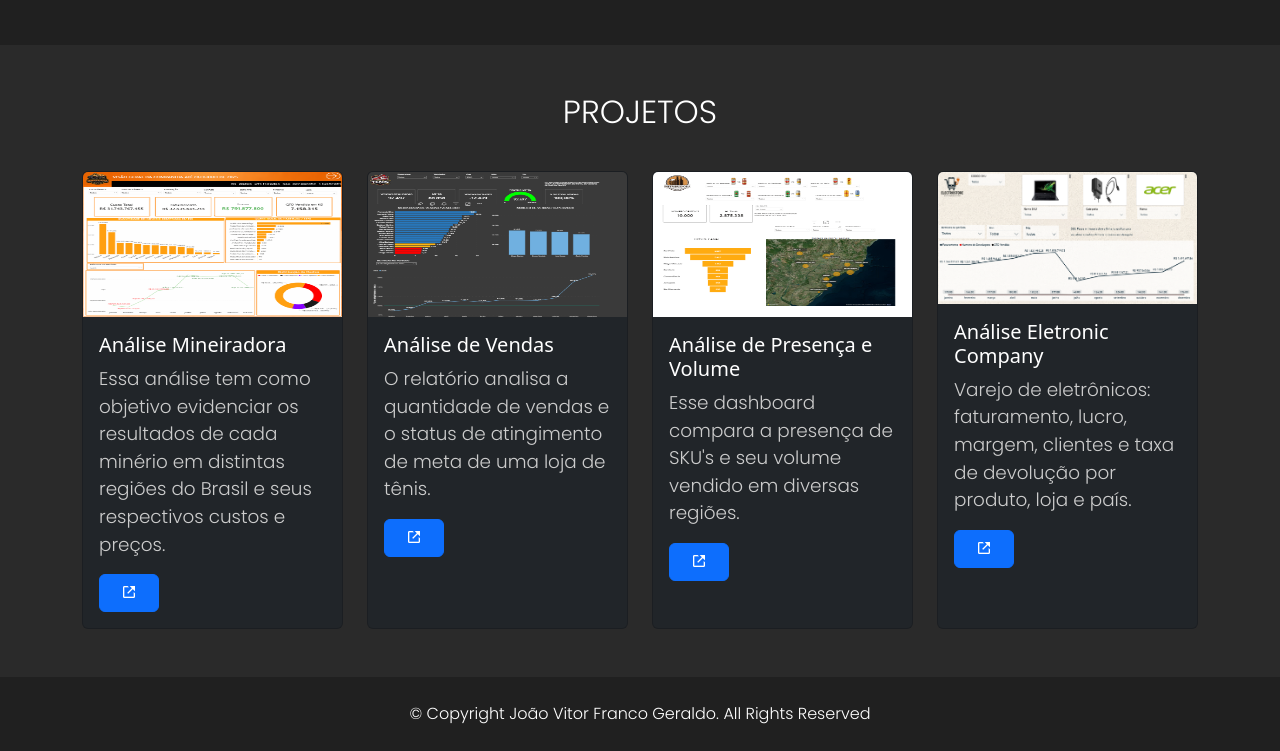
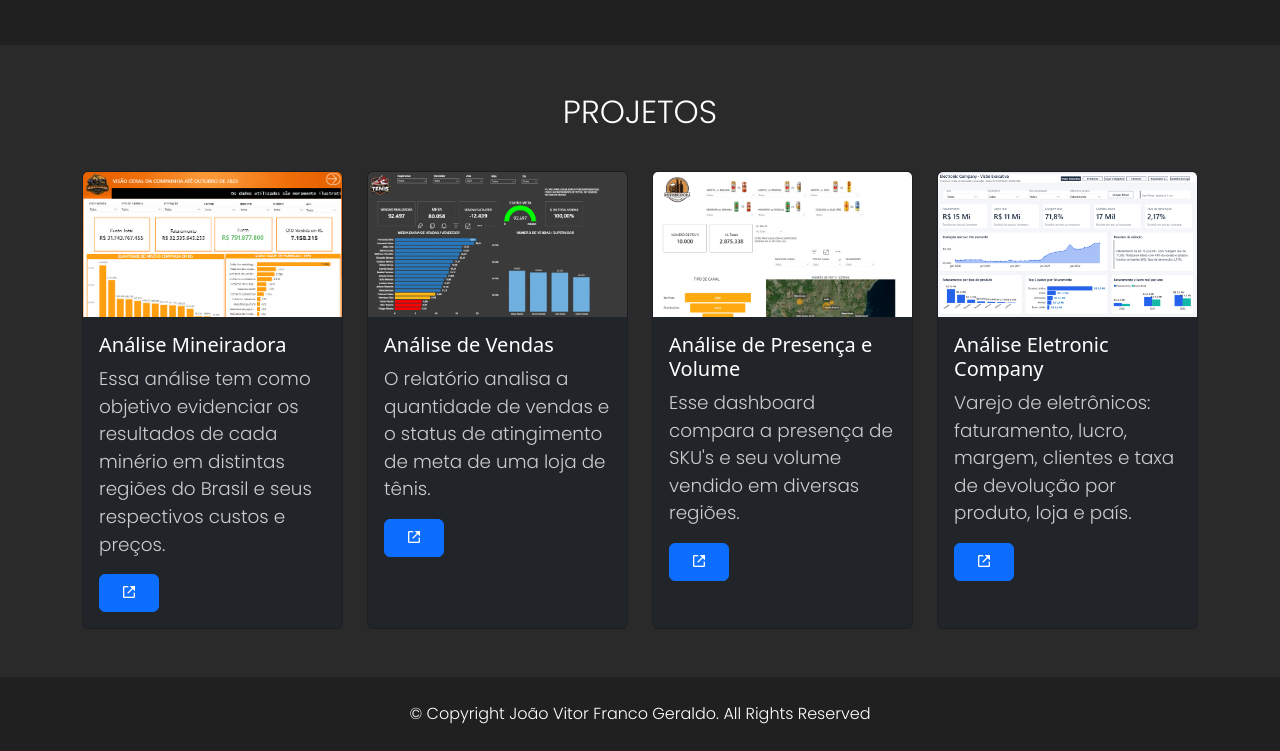
Before and after one commit to francojoaovitor10/portfolio, a plain HTML site: page index.html in a window 1280 px wide. Shown: the part 3823-4574 px from the top of the page. Drawn offline with nearby package versions, Linux system fonts and the light colour scheme.

Commit message:
feat: imagem da Visão Executiva no card Eletronic Company
- Nova imagem img/project-eletronic.png (900x514, 152 KB) no lugar do
  print do dashboard de SKU (img/project-4.png, 1 MB, removido)
- Imagens dos cards com altura fixa e object-fit: cover, sem distorção
- Texto alternativo descritivo na imagem do card

Co-Authored-By: Claude Opus 5.5 <noreply@anthropic.com>

```diff
--- a/css/style.css
+++ b/css/style.css
@@ -311,7 +311,9 @@ span {
 
 .card img {
     cursor: pointer;
-    max-height: 145px;
+    height: 145px;
+    object-fit: cover;
+    object-position: top;
 }
 
 .card:hover {
--- a/index.html
+++ b/index.html
@@ -293,7 +293,7 @@
                     <div class="col">
                         <div class="card h-100 text-bg-dark">
                             <a href="https://app.powerbi.com/view?r=eyJrIjoiOWJkODM3YTAtMDk4NC00NmFhLWJmYTAtYjBmMTZkOTUwYmQyIiwidCI6ImNkNWU2ZDIzLWNiOTktNDE4OS04OGFiLTFhOTAyMWEwYzQ1MSJ9"
-                                target="_blank"><img src="img/project-4.png" class="card-img-top" alt="project-4"></a>
+                                target="_blank"><img src="img/project-eletronic.png" class="card-img-top" alt="Dashboard Eletronic Company - Visão Executiva"></a>
                             <div class="card-body">
                                 <h5 class="card-title" data-translate="proj_tit3">Análise Eletronic Company</h5>
                                 <p class="card-text" data-translate="proj_tex3">Varejo de eletrônicos: faturamento, lucro, margem, clientes e taxa de devolução por produto, loja e país.</p>
```
Also changed, not shown: img/project-4.png (deleted), img/project-eletronic.png (added).
